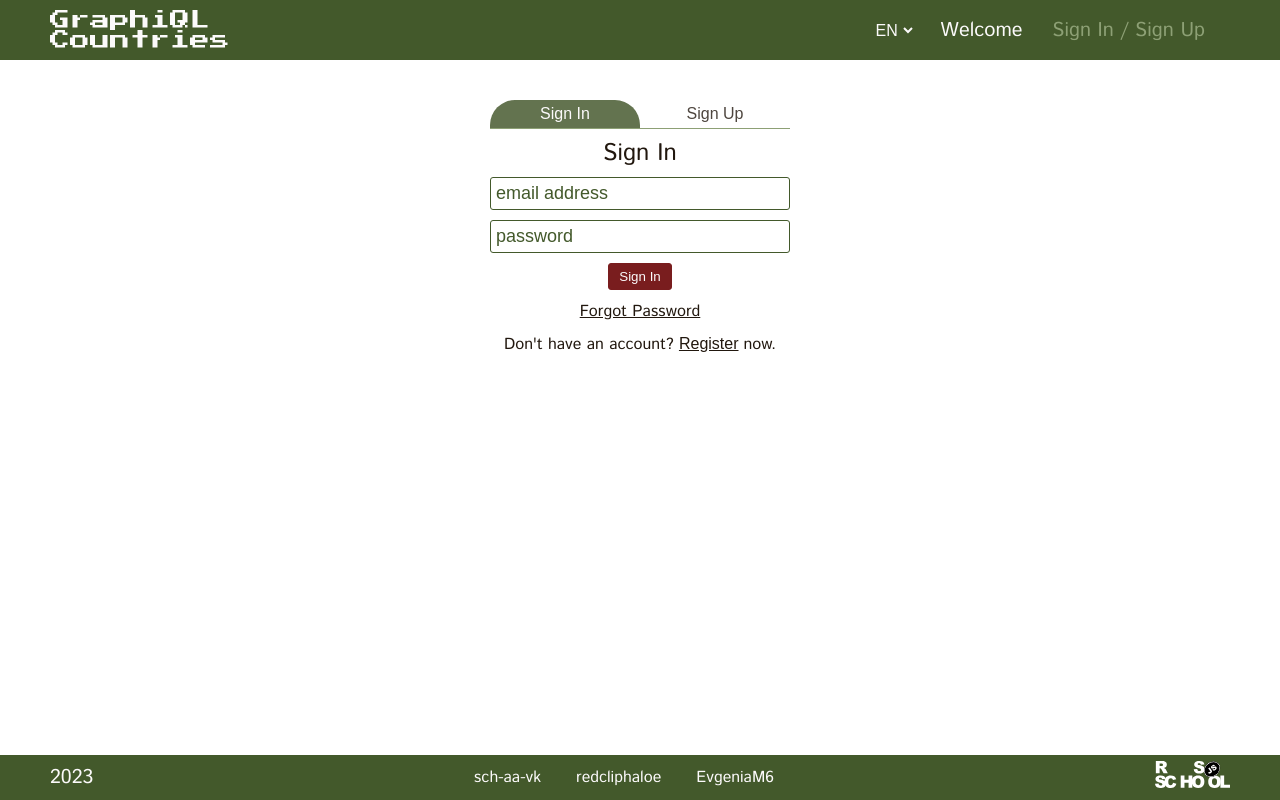
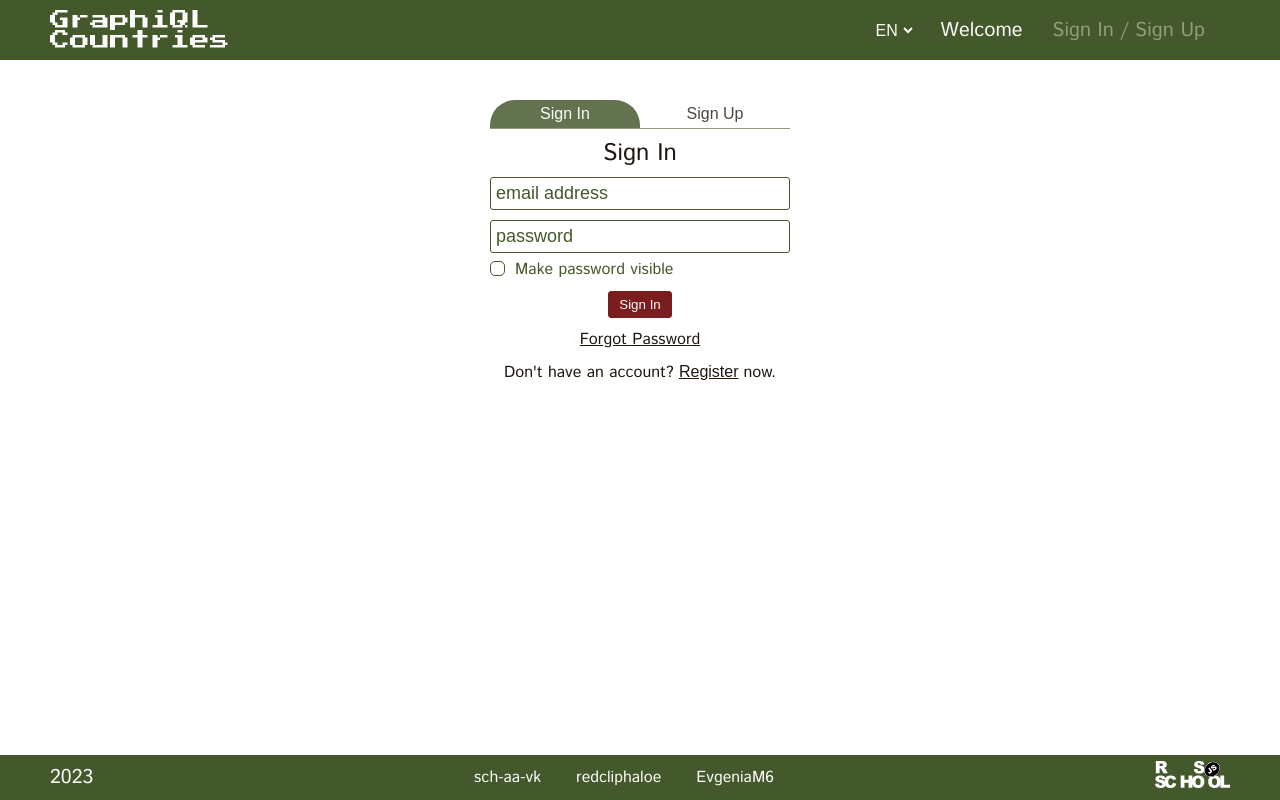
Before and after one commit to sch-aa-vk/graphiql-app, a React (Vite) app: page /auth in a window 1280 px wide. Built offline with nearby package versions, Linux system fonts and the light colour scheme; no server answers.

Commit message:
feat: add password visibility checkbox

```diff
--- a/src/components/AuthorizationInput/AuthorizationInput.tsx
+++ b/src/components/AuthorizationInput/AuthorizationInput.tsx
@@ -1,4 +1,5 @@
 /* eslint-disable react/require-default-props */
+import { useRef } from 'react';
 import { UseFormRegisterReturn } from 'react-hook-form';
 
 interface IAuthorizationInput {
@@ -16,6 +17,13 @@ function AuthorizationInput({
   onKeyUp,
   message,
 }: IAuthorizationInput) {
+  const isPassword = type === 'password';
+  const inputRef = useRef<HTMLInputElement>(null);
+
+  const handlePasswordVisibility = (e: React.MouseEvent<HTMLInputElement, MouseEvent>) => {
+    inputRef.current!.type = e.currentTarget.checked ? 'text' : 'password';
+  };
+
   return (
     <div className="authorization-input">
       <input
@@ -27,7 +35,19 @@ function AuthorizationInput({
         autoComplete="off"
         {...register}
         onKeyUp={onKeyUp}
+        ref={inputRef}
       />
+      {isPassword && (
+        <label htmlFor="checkbox" className="authorization-page__label">
+          <input
+            id="checkbox"
+            type="checkbox"
+            className="authorization-page__checkbox"
+            onClick={handlePasswordVisibility}
+          />
+          <p className="authorization-page__label-text">Make password visible</p>
+        </label>
+      )}
       {message && <small className="authorization-input__error">{message as string}</small>}
     </div>
   );
--- a/src/sass/pages/_authorization.scss
+++ b/src/sass/pages/_authorization.scss
@@ -141,3 +141,43 @@
   color: $color-font;
   text-align: center;
 }
+
+.authorization-page__label {
+  width: 100%;
+  display: flex;
+  flex-flow: row wrap;
+  gap: 10px;
+  align-items: center;
+}
+
+.authorization-page__label-text {
+  padding: 3px 0 0;
+  font-size: 16px;
+  color: $color-secondary;
+}
+
+.authorization-page__checkbox {
+  position: relative;
+  appearance: none;
+  background-color: #fff;
+  width: 15px;
+  height: 15px;
+  border: 1px solid $color-secondary;
+  border-radius: 5px;
+  display: flex;
+  align-items: center;
+  justify-content: center;
+  cursor: pointer;
+
+  &::before {
+    position: absolute;
+    content: "✓";
+    color: $color-secondary;
+    transform: scale(0);
+    transition: 0.1s transform linear;
+  }
+
+  &:checked::before {
+    transform: scale(1);
+  }
+}
```
